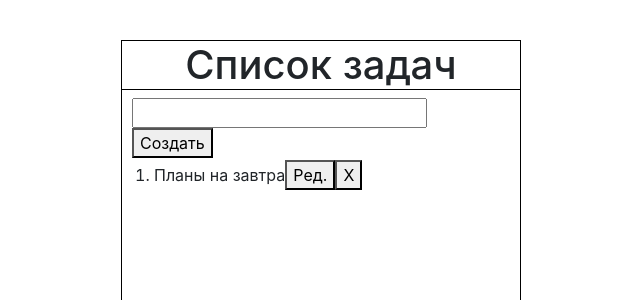
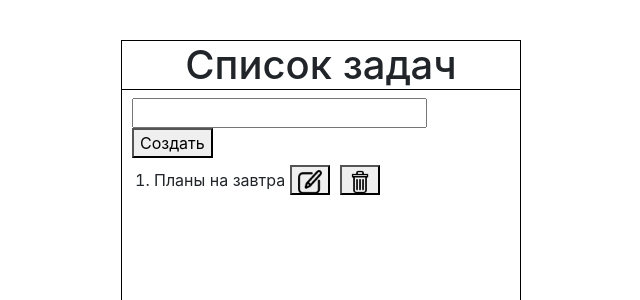
Before and after one commit to lordaksik/todo, a React (Create React App) app: page / in a window 1280 px wide. Shown: the top 300 px of the page, without its empty margins (319-959 px from the left). Built offline with nearby package versions, Linux system fonts and the light colour scheme.

Commit message:
добавление иконак на кнопки

```diff
--- a/src/App.css
+++ b/src/App.css
@@ -22,3 +22,19 @@
 .elementButton{
 
 }
+.deleteElement{
+height:30px;
+  margin:5px;
+}
+.deleteElement img{
+  height:100%;
+  width:100%
+}
+.editElement{
+height:30px;
+  margin:5px;
+}
+.editElement img{
+  height:100%;
+  width:100%
+}
--- a/src/App.js
+++ b/src/App.js
@@ -1,5 +1,7 @@
 import './App.css';
 import {useState} from "react";
+import deleteIkon from './delete.png';
+import editIkon from './edit.png';
 
 const lists = [{
     id: 0,
@@ -25,10 +27,10 @@ export default function App() {
                 {list.text}
                 <span className='elementButton'>
                 <button className='editElement'>
-                    Ред.
+             <img src={editIkon}></img>
                 </button>
-                <button className='deliteElement' onClick={() => deleteElement(list.id)}>
-                    X
+                <button className='deleteElement' onClick={() => deleteElement(list.id)}>
+                    <img src={deleteIkon}></img>
                 </button>
             </span>
             </li>
```
Also changed, not shown: src/delete.png (added), src/edit.png (added).
